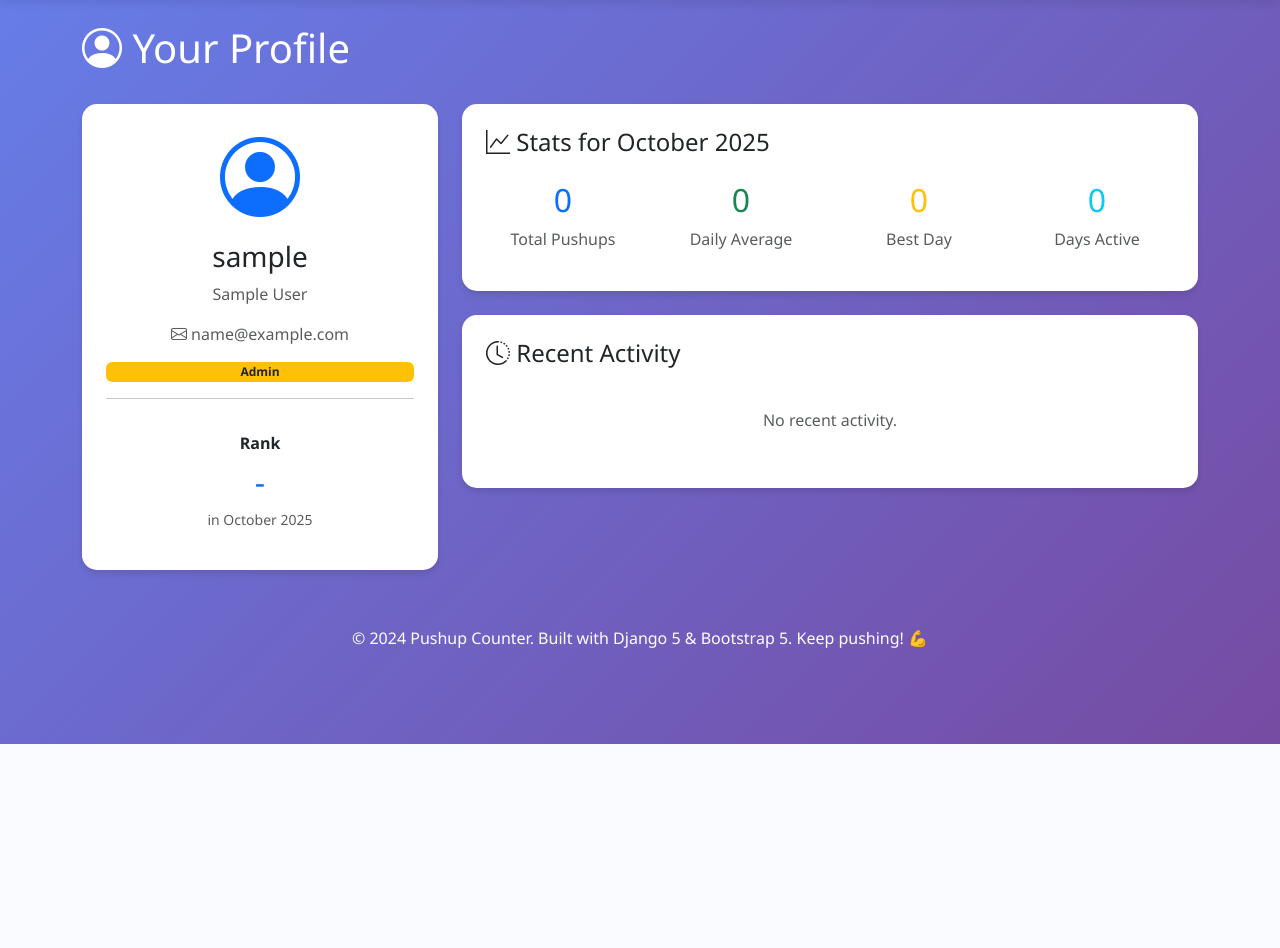
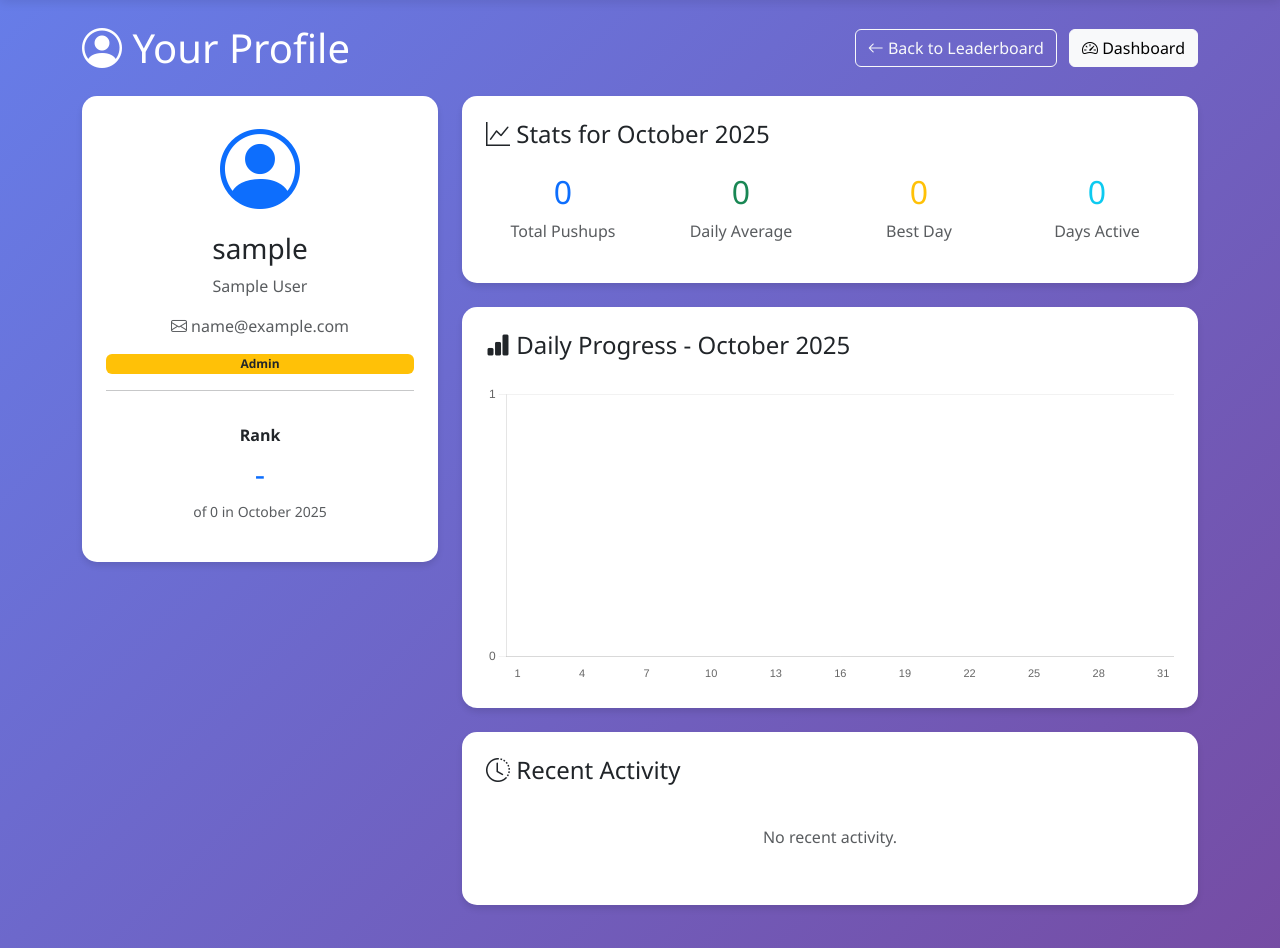
Before and after one commit to andrei73/pushup-counter, a Django app: page /profile/ in a window 1280 px wide. Shown: the part 56-1004 px from the top of the page. Before the commit the page ends 800 px from the top, so only its background shows below. Run offline with Django 5.2, Linux system fonts and the light colour scheme; the visitor is signed in with stand-in values (Sample User, id 1); data comes from the database, SQL or seed files in the repository; data that the repository does not hold is empty.

Commit message:
Add clickable leaderboard with user profile stats and comparison charts

```diff
--- a/tracker/templates/tracker/base.html
+++ b/tracker/templates/tracker/base.html
@@ -122,6 +122,11 @@
         .leaderboard-item:hover {
             transform: translateX(5px);
             box-shadow: 0 4px 12px rgba(0,0,0,0.1);
+        }
+
+        .leaderboard-item a:hover {
+            color: #667eea !important;
+            text-decoration: underline !important;
         }
 
         .leaderboard-rank {
--- a/tracker/templates/tracker/profile.html
+++ b/tracker/templates/tracker/profile.html
@@ -5,7 +5,8 @@
 {% block content %}
 <div class="row mb-4">
     <div class="col-12">
-        <h1 class="text-white">
+        <div class="d-flex justify-content-between align-items-center flex-wrap">
+            <h1 class="text-white mb-0">
                 <i class="bi bi-person-circle"></i>
                 {% if is_own_profile %}
                     Your Profile
@@ -13,6 +14,17 @@
                     {{ profile_user.username }}'s Profile
                 {% endif %}
             </h1>
+            <div class="mt-2 mt-md-0">
+                <a href="{% url 'leaderboard' %}" class="btn btn-outline-light">
+                    <i class="bi bi-arrow-left"></i> Back to Leaderboard
+                </a>
+                {% if is_own_profile %}
+                    <a href="{% url 'dashboard' %}" class="btn btn-light ms-2">
+                        <i class="bi bi-speedometer2"></i> Dashboard
+                    </a>
+                {% endif %}
+            </div>
+        </div>
     </div>
 </div>
 
@@ -38,8 +50,33 @@
                 <h2 class="text-primary">
                     {% if user_rank %}#{{ user_rank }}{% else %}-{% endif %}
                 </h2>
-                <p class="text-muted small">in {{ current_month }}</p>
+                <p class="text-muted small">of {{ total_users }} in {{ current_month }}</p>
             </div>
+
+            {% if comparison %}
+                <hr>
+                <div class="mt-3">
+                    {% if comparison.ahead %}
+                        <div class="alert alert-danger">
+                            <i class="bi bi-arrow-up-circle"></i>
+                            <strong>{{ comparison.difference }} pushups ahead of you!</strong>
+                            <p class="mb-0 small">Time to catch up! 💪</p>
+                        </div>
+                    {% elif comparison.behind %}
+                        <div class="alert alert-success">
+                            <i class="bi bi-arrow-down-circle"></i>
+                            <strong>You're {{ comparison.difference }} pushups ahead!</strong>
+                            <p class="mb-0 small">Keep it up! 🏆</p>
+                        </div>
+                    {% elif comparison.tied %}
+                        <div class="alert alert-info">
+                            <i class="bi bi-dash-circle"></i>
+                            <strong>You're tied!</strong>
+                            <p class="mb-0 small">Neck and neck! 🤝</p>
+                        </div>
+                    {% endif %}
+                </div>
+            {% endif %}
         </div>
     </div>
 
@@ -73,6 +110,16 @@
                         <p class="text-muted mb-0">Days Active</p>
                     </div>
                 </div>
+            </div>
+        </div>
+
+        <!-- Daily Progress Chart -->
+        <div class="card p-4 mb-4">
+            <h4 class="mb-4">
+                <i class="bi bi-bar-chart-fill"></i> Daily Progress - {{ current_month }}
+            </h4>
+            <div style="position: relative; height: 300px;">
+                <canvas id="profilePushupChart"></canvas>
             </div>
         </div>
 
@@ -114,3 +161,96 @@
     </div>
 </div>
 {% endblock %}
+
+{% block extra_js %}
+<script>
+document.addEventListener('DOMContentLoaded', function() {
+    const ctx = document.getElementById('profilePushupChart').getContext('2d');
+
+    // Chart data from Django
+    const labels = {{ chart_labels|safe }};
+    const data = {{ chart_data|safe }};
+
+    // Create gradient
+    const gradient = ctx.createLinearGradient(0, 0, 0, 300);
+    gradient.addColorStop(0, 'rgba(102, 126, 234, 0.8)');
+    gradient.addColorStop(1, 'rgba(118, 75, 162, 0.8)');
+
+    const chart = new Chart(ctx, {
+        type: 'bar',
+        data: {
+            labels: labels,
+            datasets: [{
+                label: 'Pushups',
+                data: data,
+                backgroundColor: gradient,
+                borderColor: 'rgba(102, 126, 234, 1)',
+                borderWidth: 2,
+                borderRadius: 8,
+                borderSkipped: false,
+            }]
+        },
+        options: {
+            responsive: true,
+            maintainAspectRatio: false,
+            plugins: {
+                legend: {
+                    display: false
+                },
+                tooltip: {
+                    backgroundColor: 'rgba(0, 0, 0, 0.8)',
+                    padding: 12,
+                    cornerRadius: 8,
+                    titleFont: {
+                        size: 14,
+                        weight: 'bold'
+                    },
+                    bodyFont: {
+                        size: 13
+                    },
+                    callbacks: {
+                        title: function(context) {
+                            return 'Day ' + context[0].label;
+                        },
+                        label: function(context) {
+                            return context.parsed.y + ' pushups';
+                        }
+                    }
+                }
+            },
+            scales: {
+                y: {
+                    beginAtZero: true,
+                    ticks: {
+                        stepSize: 10,
+                        font: {
+                            size: 12
+                        }
+                    },
+                    grid: {
+                        color: 'rgba(0, 0, 0, 0.05)'
+                    }
+                },
+                x: {
+                    ticks: {
+                        font: {
+                            size: 11
+                        },
+                        maxRotation: 0,
+                        autoSkip: true,
+                        maxTicksLimit: 15
+                    },
+                    grid: {
+                        display: false
+                    }
+                }
+            },
+            interaction: {
+                intersect: false,
+                mode: 'index'
+            }
+        }
+    });
+});
+</script>
+{% endblock %}
--- a/tracker/views.py
+++ b/tracker/views.py
@@ -208,6 +208,7 @@ def history(request):
 def profile(request, username=None):
     """View a user's profile and stats."""
     from django.contrib.auth.models import User
+    from calendar import monthrange
 
     if username:
         profile_user = get_object_or_404(User, username=username)
@@ -221,9 +222,27 @@ def profile(request, username=None):
     # Get user's stats
     stats = PushupEntry.get_user_stats(profile_user, current_year, current_month)
 
+    # Get daily pushup data for chart
+    days_in_month = monthrange(current_year, current_month)[1]
+
+    # Get all entries for current month grouped by day
+    daily_data = PushupEntry.objects.filter(
+        user=profile_user,
+        date__year=current_year,
+        date__month=current_month
+    ).values('date').annotate(total=Sum('count')).order_by('date')
+
+    # Create a dictionary for easy lookup
+    daily_dict = {entry['date'].day: entry['total'] for entry in daily_data}
+
+    # Create lists for chart (all days of month)
+    chart_labels = list(range(1, days_in_month + 1))
+    chart_data = [daily_dict.get(day, 0) for day in chart_labels]
+
     # Get user's rank
     leaderboard = PushupEntry.get_monthly_leaderboard(current_year, current_month)
     user_rank = None
+    total_users = leaderboard.count()
     for idx, entry in enumerate(leaderboard, 1):
         if entry['user__id'] == profile_user.id:
             user_rank = idx
@@ -232,13 +251,29 @@ def profile(request, username=None):
     # Get recent entries
     recent_entries = PushupEntry.objects.filter(user=profile_user)[:10]
 
+    # Calculate comparison with current user (if viewing someone else's profile)
+    comparison = None
+    if profile_user != request.user:
+        current_user_stats = PushupEntry.get_user_stats(request.user, current_year, current_month)
+        difference = stats['total'] - current_user_stats['total']
+        comparison = {
+            'difference': abs(difference),
+            'ahead': difference > 0,
+            'behind': difference < 0,
+            'tied': difference == 0
+        }
+
     context = {
         'profile_user': profile_user,
         'stats': stats,
         'user_rank': user_rank,
+        'total_users': total_users,
         'recent_entries': recent_entries,
         'current_month': now.strftime('%B %Y'),
         'is_own_profile': profile_user == request.user,
+        'chart_labels': chart_labels,
+        'chart_data': chart_data,
+        'comparison': comparison,
     }
 
     return render(request, 'tracker/profile.html', context)
```
Also changed, not shown: tracker/templates/tracker/leaderboard.html (+12 -6 lines). Lines whose indentation alone changed are shown as unchanged.
